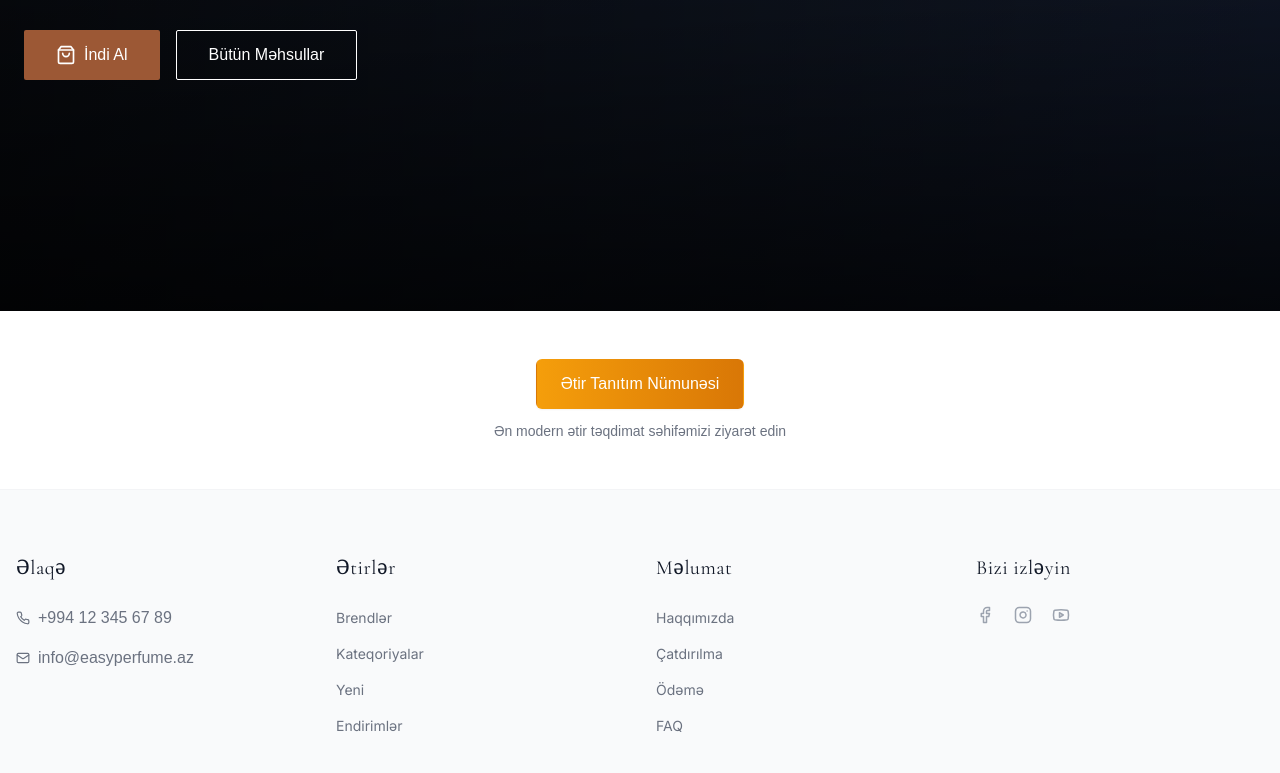
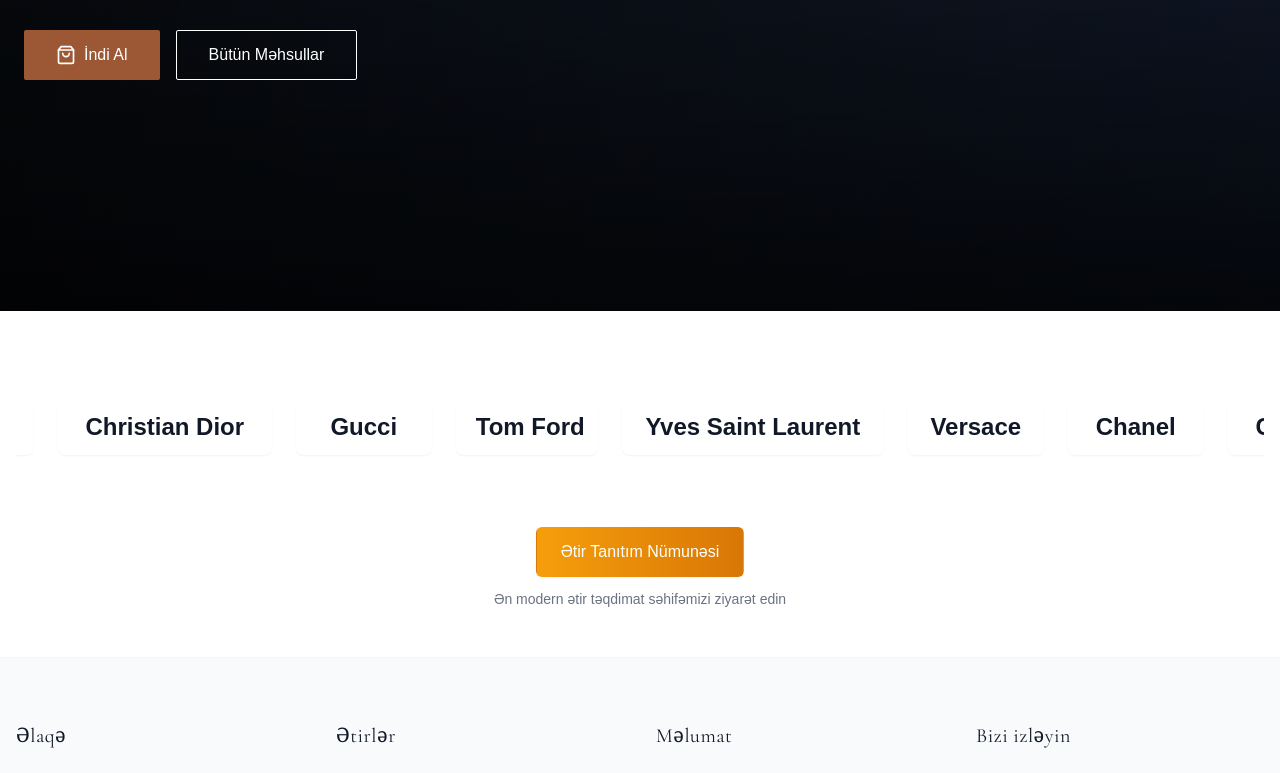
Before and after one commit to Mirbabayev/my-project, a React (Vite) app: page / in a window 1280 px wide. Shown: the part 600-1373 px from the top of the page. Built offline with nearby package versions, Linux system fonts and the light colour scheme.

Commit message:
Optimize brand slider with reduced count, improved animation and responsive design

```diff
--- a/src/App.tsx
+++ b/src/App.tsx
@@ -1,4 +1,3 @@
-import React from 'react';
 import { Routes, Route, useLocation } from 'react-router-dom';
 import { Layout } from './components/Layout';
 import { Home } from './pages/Home';
@@ -14,6 +13,7 @@
 import { WishlistProvider } from './context/WishlistContext';
 import { AuthProvider } from './context/AuthContext';
 import { LanguageProvider } from './context/LanguageContext';
+import { BrandProvider } from './context/BrandContext';
 import { PageTransition } from './components/PageTransition';
 import { ScrollToTop } from './components/ScrollToTop';
 import PerfumePresentationPage from './pages/showcase/PerfumePresentationPage';
@@ -41,6 +41,7 @@
       <LanguageProvider>
         <CartProvider>
           <WishlistProvider>
+            <BrandProvider>
               <ScrollToTop />
               <ToastContainer position="top-right" autoClose={3000} hideProgressBar={false} />
               <Routes location={location}>
@@ -167,6 +168,7 @@
                   </Layout>
                 } />
               </Routes>
+            </BrandProvider>
           </WishlistProvider>
         </CartProvider>
       </LanguageProvider>
--- /dev/null
+++ b/src/components/BrandSlider.tsx
@@ -0,0 +1,145 @@
+import React, { useState, useEffect, useRef } from 'react';
+import { Link } from 'react-router-dom';
+import { Brand } from '../context/BrandContext';
+
+interface BrandSliderProps {
+  brands: Brand[];
+}
+
+export const BrandSlider: React.FC<BrandSliderProps> = ({ brands }) => {
+  // Limit to first 6 brands
+  const limitedBrands = brands.slice(0, 6);
+
+  const [isHovered, setIsHovered] = useState(false);
+  const sliderRef = useRef<HTMLDivElement>(null);
+  const intervalRef = useRef<number | null>(null);
+  const positionRef = useRef<number>(0);
+  const lastTimeRef = useRef<number>(0);
+
+  // Calculate dynamic width based on brand name length
+  const getItemWidth = (brandName: string) => {
+    // Base width + additional width per character
+    const baseWidth = 70; // Increased base width
+    const charWidth = 12; // Increased width per character
+    // Give more space for longer names
+    const width = baseWidth + (brandName.length * charWidth);
+    return Math.max(width, 160); // Increased minimum width
+  };
+
+  // Clone elements for infinite effect
+  useEffect(() => {
+    const slider = sliderRef.current;
+    if (!slider || limitedBrands.length === 0) return;
+
+    // Clear existing cloned items first (in case of rerenders)
+    const existingItems = slider.querySelectorAll('.brand-item');
+    if (existingItems.length > limitedBrands.length) {
+      // Remove previously cloned items
+      for (let i = limitedBrands.length; i < existingItems.length; i++) {
+        existingItems[i].remove();
+      }
+    }
+
+    // Get original items
+    const items = Array.from(slider.children).slice(0, limitedBrands.length) as HTMLElement[];
+
+    // Create and append clones
+    items.forEach(item => {
+      const clone = item.cloneNode(true) as HTMLElement;
+      slider.appendChild(clone);
+    });
+
+    return () => {
+      // Clean up clones when component unmounts
+      if (intervalRef.current) {
+        clearInterval(intervalRef.current);
+      }
+    };
+  }, [limitedBrands]);
+
+  // Animation with requestAnimationFrame for smoother performance
+  useEffect(() => {
+    const slider = sliderRef.current;
+    if (!slider || limitedBrands.length === 0) return;
+
+    let animationFrame: number;
+    const SPEED = 0.5; // Pixels per frame
+
+    // Calculate when to reset (when first set of items is completely off-screen)
+    const itemWidth = slider.scrollWidth / (limitedBrands.length * 2);
+    const resetPoint = itemWidth * limitedBrands.length;
+
+    // Remove any transition to prevent jumps
+    slider.style.transition = 'none';
+
+    const animate = (timestamp: number) => {
+      // Calculate time delta for smooth animation
+      if (!lastTimeRef.current) {
+        lastTimeRef.current = timestamp;
+      }
+      const deltaTime = timestamp - lastTimeRef.current;
+      lastTimeRef.current = timestamp;
+
+      // Only move if not hovered
+      if (!isHovered) {
+        // Continue moving from current position
+        positionRef.current += SPEED * (deltaTime / 16);
+
+        // When first set is completely off-screen, reset position
+        if (positionRef.current >= resetPoint) {
+          positionRef.current = 0;
+        }
+      }
+
+      // Always update transform even when hovered (position doesn't change when hovered)
+      slider.style.transform = `translateX(-${positionRef.current}px)`;
+
+      animationFrame = requestAnimationFrame(animate);
+    };
+
+    // Start animation
+    animationFrame = requestAnimationFrame(animate);
+
+    // Cleanup
+    return () => {
+      cancelAnimationFrame(animationFrame);
+      lastTimeRef.current = 0;
+    };
+  }, [isHovered, limitedBrands.length]);
+
+  return (
+    <div className="w-full overflow-hidden bg-white py-6">
+      <div
+        className="relative mx-auto max-w-6xl"
+        onMouseEnter={() => setIsHovered(true)}
+        onMouseLeave={() => setIsHovered(false)}
+      >
+        {/* Fixed width container with horizontally scrolling content */}
+        <div
+          ref={sliderRef}
+          className="flex"
+          style={{ willChange: 'transform' }} // Performance optimization
+        >
+          {limitedBrands.map((brand, index) => (
+            <div
+              key={`${brand.id}-${index}`}
+              className="brand-item flex-shrink-0 px-2"
+              style={{ width: `${getItemWidth(brand.name)}px` }}
+            >
+              <Link
+                to={`/brands/${brand.id}`}
+                className="block mx-1"
+              >
+                <div className="py-3 px-5 bg-white rounded-lg shadow-sm hover:shadow-md transition-shadow">
+                  <h3 className="text-center text-2xl font-semibold text-gray-900 hover:text-primary whitespace-nowrap overflow-visible">
+                    {brand.name}
+                  </h3>
+                </div>
+              </Link>
+            </div>
+          ))}
+        </div>
+      </div>
+    </div>
+  );
+};
--- /dev/null
+++ b/src/context/BrandContext.tsx
@@ -0,0 +1,76 @@
+import React, { createContext, useContext, useState, useEffect } from 'react';
+
+export interface Brand {
+  id: string;
+  name: string;
+  description: string;
+}
+
+interface BrandContextType {
+  brands: Brand[];
+  loading: boolean;
+  error: string | null;
+}
+
+const BrandContext = createContext<BrandContextType | undefined>(undefined);
+
+export const BrandProvider: React.FC<{ children: React.ReactNode }> = ({ children }) => {
+  const [brands, setBrands] = useState<Brand[]>([]);
+  const [loading, setLoading] = useState(true);
+  const [error, setError] = useState<string | null>(null);
+
+  useEffect(() => {
+    const fetchBrands = async () => {
+      try {
+        const mockBrands: Brand[] = [
+          { id: '1', name: 'Chanel', description: 'Lüks Fransız moda evi' },
+          { id: '2', name: 'Christian Dior', description: 'Fransız lüks moda evi' },
+          { id: '3', name: 'Gucci', description: 'İtalyan lüks moda evi' },
+          { id: '4', name: 'Tom Ford', description: 'Amerikan dizayner' },
+          { id: '5', name: 'Yves Saint Laurent', description: 'Fransız lüks moda evi' },
+          { id: '6', name: 'Versace', description: 'İtalyan lüks moda evi' },
+          { id: '7', name: 'Giorgio Armani', description: 'İtalyan lüks moda evi' },
+          { id: '8', name: 'Lancôme', description: 'Fransız kosmetika markası' },
+          { id: '9', name: 'Paco Rabanne', description: 'Fransız moda evi' },
+          { id: '10', name: 'Hermès', description: 'Fransız lüks moda evi' },
+          { id: '11', name: 'Dolce & Gabbana', description: 'İtalyan lüks moda evi' },
+          { id: '12', name: 'Jean Paul Gaultier', description: 'Fransız moda dizayneri' },
+          { id: '13', name: 'Creed', description: 'İngilis ətir evi' },
+          { id: '14', name: 'Jo Malone London', description: 'İngilis ətir markası' },
+          { id: '15', name: 'Byredo', description: 'İsveç ətir markası' },
+          { id: '16', name: 'Prada', description: 'İtalyan lüks moda evi' },
+          { id: '17', name: 'Maison Francis Kurkdjian', description: 'Fransız ətir evi' },
+          { id: '18', name: 'Carolina Herrera', description: 'Venesuela moda dizayneri' },
+          { id: '19', name: 'Hugo Boss', description: 'Alman moda evi' },
+          { id: '20', name: 'Montale Paris', description: 'Fransız ətir evi' },
+          { id: '21', name: 'Amouage', description: 'Oman ətir evi' },
+          { id: '22', name: 'Mugler', description: 'Fransız moda evi' },
+          { id: '23', name: 'Zara', description: 'İspan moda markası' },
+          { id: '24', name: 'Narciso Rodriguez', description: 'Amerikan moda dizayneri' },
+          { id: '25', name: 'Bvlgari', description: 'İtalyan lüks moda evi' }
+        ];
+        setBrands(mockBrands);
+      } catch (err) {
+        setError('Brendlər yüklənərkən xəta baş verdi');
+      } finally {
+        setLoading(false);
+      }
+    };
+
+    fetchBrands();
+  }, []);
+
+  return (
+    <BrandContext.Provider value={{ brands, loading, error }}>
+      {children}
+    </BrandContext.Provider>
+  );
+};
+
+export const useBrands = () => {
+  const context = useContext(BrandContext);
+  if (context === undefined) {
+    throw new Error('useBrands must be used within a BrandProvider');
+  }
+  return context;
+};
--- a/src/pages/Home.tsx
+++ b/src/pages/Home.tsx
@@ -1,12 +1,30 @@
 import React from 'react';
 import { Hero } from '../components/Hero';
+import { BrandSlider } from '../components/BrandSlider';
 import { Link } from 'react-router-dom';
 import { motion } from 'framer-motion';
+import { useBrands } from '../context/BrandContext';
 
 export const Home = () => {
+  const { brands, loading, error } = useBrands();
+
   return (
     <div className="flex flex-col">
       <Hero />
+
+      {/* Brands Section */}
+      {!loading && !error && (
+        <motion.div
+          initial={{ opacity: 0, y: 20 }}
+          animate={{ opacity: 1, y: 0 }}
+          transition={{ delay: 0.3, duration: 0.5 }}
+          className="mt-16"
+        >
+          <div className="container mx-auto px-4">
+            <BrandSlider brands={brands} />
+          </div>
+        </motion.div>
+      )}
 
       {/* Showcase Page Link */}
       <motion.div
--- a/tailwind.config.js
+++ b/tailwind.config.js
@@ -195,6 +195,10 @@
           '0%': { transform: 'translateY(100%)' },
           '100%': { transform: 'translateY(0)' },
         },
+        scroll: {
+          '0%': { transform: 'translateX(0)' },
+          '100%': { transform: 'translateX(calc(-50% - 0.5rem))' }
+        }
       },
       animation: {
         fadeIn: 'fadeIn 0.5s ease-in-out',
@@ -218,6 +222,7 @@
         'scale-in': 'scaleIn 0.3s ease-out',
         'slide-in-from-top': 'slideInFromTop 0.5s ease-out',
         'slide-in-from-bottom': 'slideInFromBottom 0.5s ease-out',
+        'scroll': 'scroll 180s linear infinite'
       },
       backgroundSize: {
         'auto': 'auto',
```
Also changed, not shown: src/pages/admin/AdminProducts.tsx (indentation only). Lines whose indentation alone changed are shown as unchanged.
